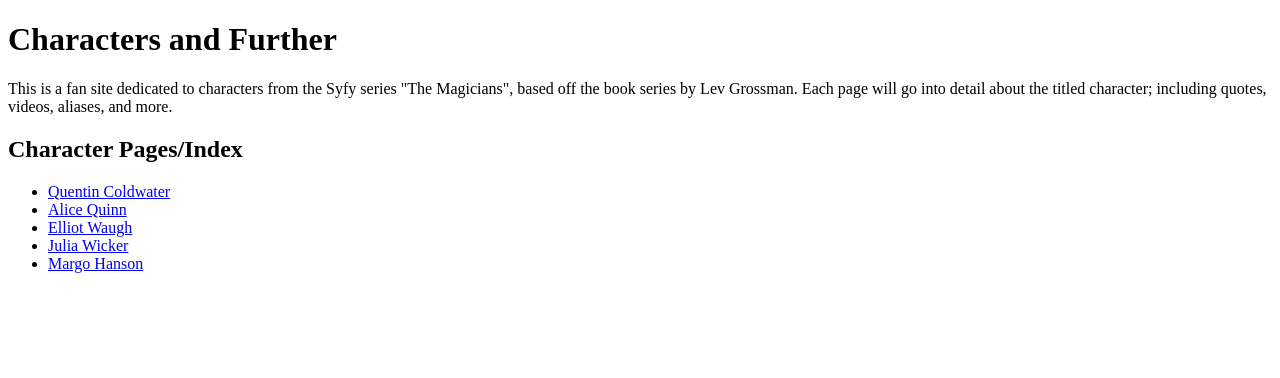
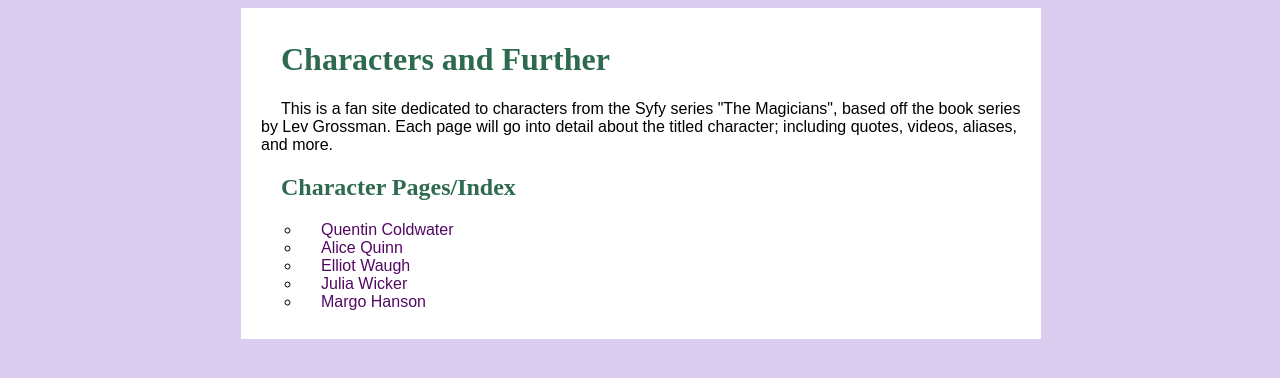
Before and after one commit to sgaydadom/brakebills-poppers, a plain HTML site: page index.html in a window 1280 px wide. Drawn offline with Linux system fonts and the light colour scheme.

Commit message:
connected css to index

```diff
--- a/index.html
+++ b/index.html
@@ -2,8 +2,11 @@
 <html>
 <head>
   <title>Homepage</title>
+  <link rel="stylesheet" href="assets/css/style.css">
+  <meta name="viewport" content="width=device-width, initial-scale=1">
     </head>
       <body>
+      <div class="wrapper">
         <h1>Characters and Further</h1>
         <p>This is a fan site dedicated to characters from the Syfy series   "The Magicians", based off the book series by Lev Grossman. Each page
       will go into detail about the titled character; including quotes, videos, aliases, and more.</p>
@@ -16,6 +19,6 @@
           <li><a href="character-pages/julia-wicker.html">Julia Wicker</a></li>
           <li><a href="character-pages/margo-hanson.html">Margo Hanson</a></li>
         </ul>
-
+      </div>
       </body>
 </html>
```
